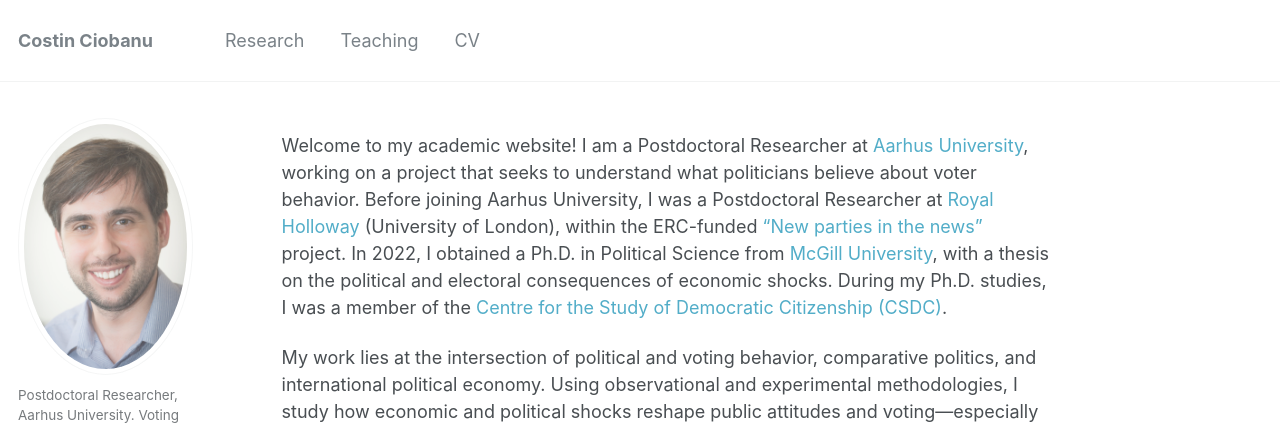
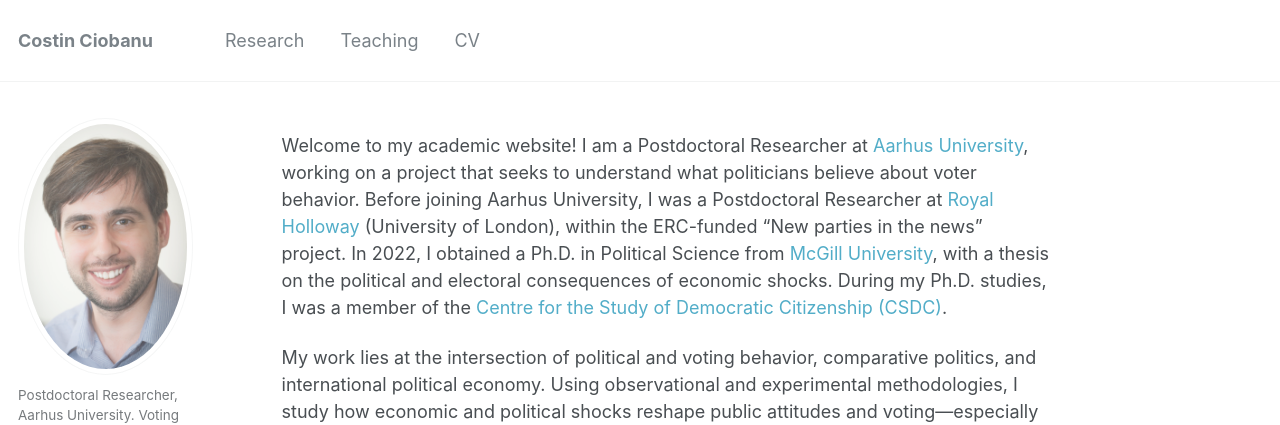
Before and after one commit to costinciobanu/costinciobanu.github.io, a Jekyll site: the page built from _pages/about.md, in a window 1280 px wide and 1005 px high. Shown: the top 425 px of the window. Built offline with Jekyll 4.4.1, drawn with Linux system fonts in a browser that asks for light colours; some web fonts are replaced; part of the change alters nothing that is shown.

```diff
--- a/_pages/about.md
+++ b/_pages/about.md
@@ -7,7 +7,7 @@ redirect_from:
   - /about.html
 ---
 
-Welcome to my academic website! I am a Postdoctoral Researcher at [Aarhus University](https://ps.au.dk/en), working on a project that seeks to understand what politicians believe about voter behavior. Before joining Aarhus University, I was a Postdoctoral Researcher at [Royal Holloway](https://www.royalholloway.ac.uk/research-and-teaching/departments-and-schools/politics-and-international-relations/) (University of London), within the ERC-funded ["New parties in the news"](https://www.newnewsproject.com/) project. In 2022, I obtained a Ph.D. in Political Science from [McGill University](https://www.mcgill.ca/politicalscience/), with a thesis on the political and electoral consequences of economic shocks. During my Ph.D. studies, I was a member of the [Centre for the Study of Democratic Citizenship (CSDC)](https://csdc-cecd.ca/).
+Welcome to my academic website! I am a Postdoctoral Researcher at [Aarhus University](https://ps.au.dk/en), working on a project that seeks to understand what politicians believe about voter behavior. Before joining Aarhus University, I was a Postdoctoral Researcher at [Royal Holloway](https://www.royalholloway.ac.uk/research-and-teaching/departments-and-schools/politics-and-international-relations/) (University of London), within the ERC-funded "New parties in the news" project. In 2022, I obtained a Ph.D. in Political Science from [McGill University](https://www.mcgill.ca/politicalscience/), with a thesis on the political and electoral consequences of economic shocks. During my Ph.D. studies, I was a member of the [Centre for the Study of Democratic Citizenship (CSDC)](https://csdc-cecd.ca/).
 
 My work lies at the intersection of political and voting behavior, comparative politics, and international political economy. Using observational and experimental methodologies, I study how economic and political shocks reshape public attitudes and voting—especially in periods of high uncertainty and disruption. I examine how voters, party activists, and elites respond in the short and long run, and I model elections themselves as informational and engagement shocks that can reconfigure conflict and seed lasting realignments.
 
```
